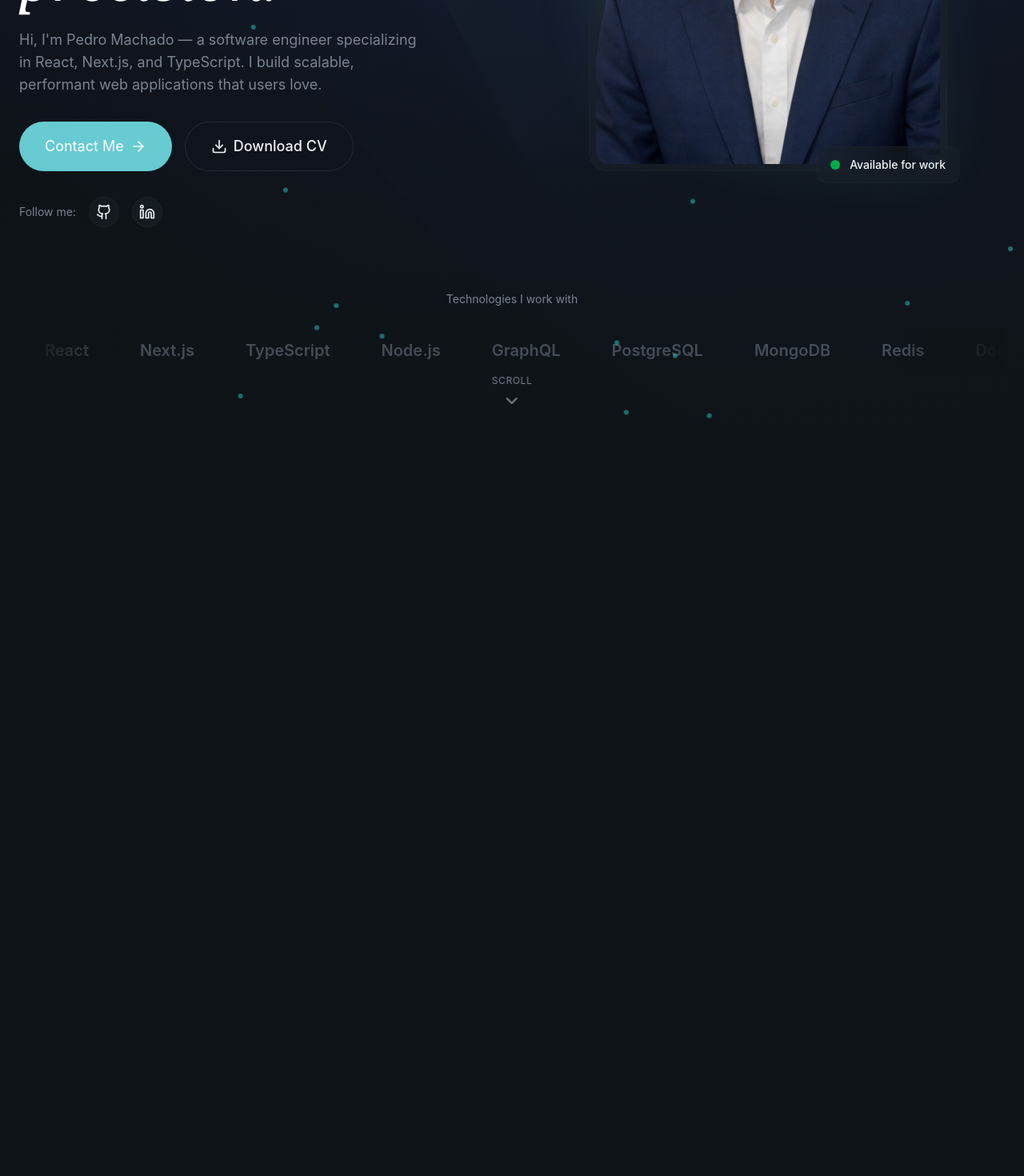
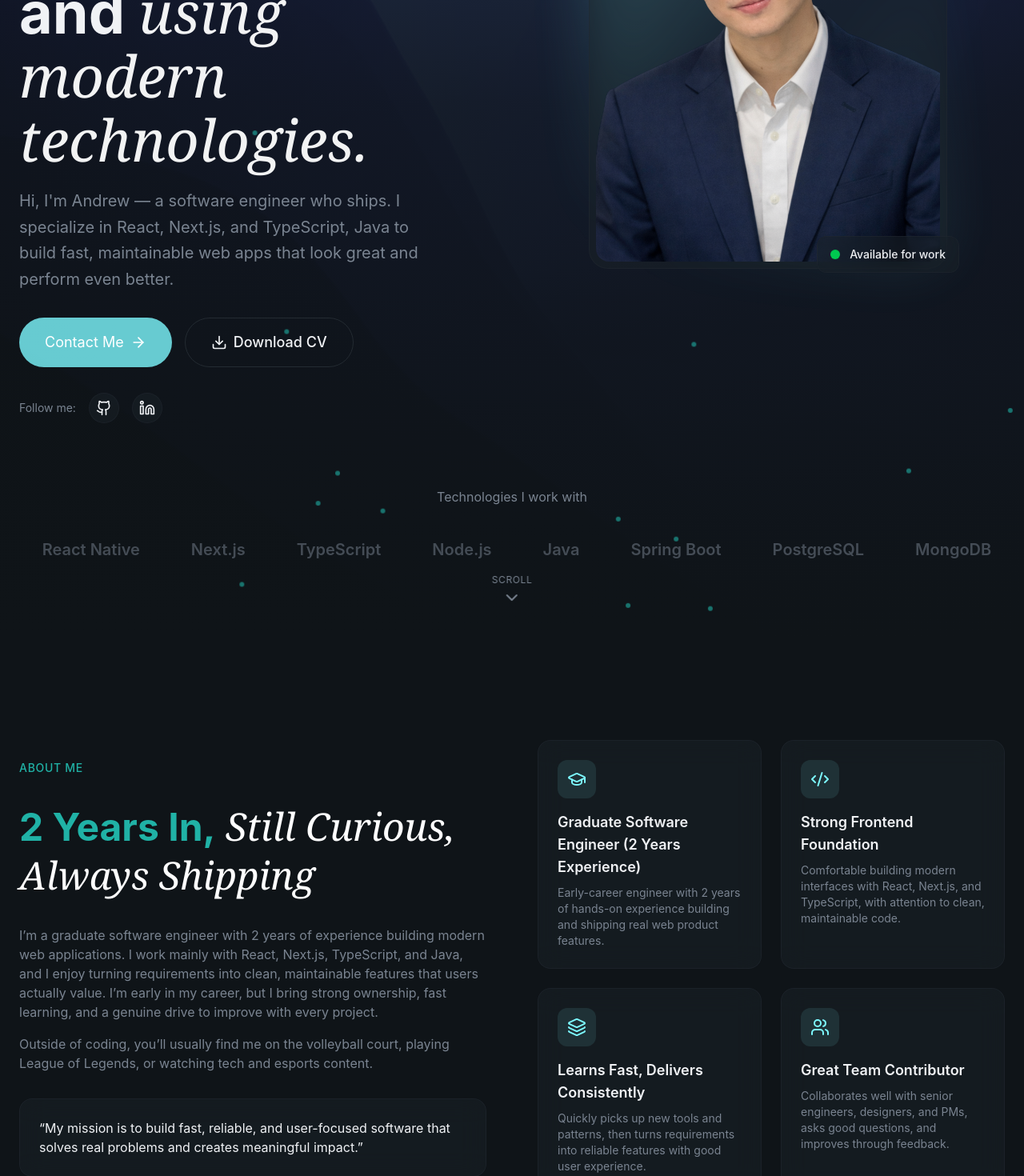
Before and after one commit to andrewcoder2005/dev-personal-portfolio, a React (Vite) app: page / in a window 1280 px wide. Shown: the part 540-2010 px from the top of the page at 80% size. Before the commit the page ends 1088 px from the top, so only its background shows below. Built offline with nearby package versions, Linux system fonts and the light colour scheme.

Commit message:
projects section

```diff
--- a/src/index.css
+++ b/src/index.css
@@ -43,8 +43,22 @@
     text-shadow: 0 0 30px
       color-mix(in srgb, var(--color-primary) 50%, transparent);
   }
+  .glow-border{
+    box-shadow: 0 0 20px
+      color-mix(in srgb, var(--color-primary) 20%, transparent),
+      inset 0 0 20px color-mix(in srgb, var(--color-primary) 5% transparent)
+  }
 }
 @layer utilities{
+  @keyframes float {
+     0%,
+     100%{
+      transform: translateY(0);
+     }
+     50%{
+      transform: translateY(-10px);
+     }
+  }
   @keyframes fade-in {
     from {
       opacity: 0;
@@ -79,6 +93,17 @@
       stroke-dashoffset: -550;
     }
   }
+  @keyframes marquee {
+    0%{
+      transform: translateX(0);
+    }100%{
+      transform: translateX(-50%);
+    }
+
+  }
+  .animate-marquee{
+    animation: marquee 30s linear infinite;
+  }
   .animate-fade-in{
     animation: fade-in 0.5s ease-out both;
   }
@@ -111,4 +136,7 @@
     backdrop-filter: blur(16px);
     box-shadow: 0 0 20px color-mix(in srgb,  #0096FF 20%, transparent);
   }
+  .animate-float{
+    animation : float 4s ease-in-out infinite;
+  }
 }
--- a/src/sections/About.tsx
+++ b/src/sections/About.tsx
@@ -1,9 +1,74 @@
+import { Code2,GraduationCap,Users,Layers,ArrowUpRight} from 'lucide-react';
 import React from 'react'
+const highlights = [
+  {
+    icon: GraduationCap,
+    title: "Graduate Software Engineer (2 Years Experience)",
+    description:
+      "Early-career engineer with 2 years of hands-on experience building and shipping real web product features.",
+  },
+  {
+    icon: Code2,
+    title: "Strong Frontend Foundation",
+    description:
+      "Comfortable building modern interfaces with React, Next.js, and TypeScript, with attention to clean, maintainable code.",
+  },
+  {
+    icon: Layers,
+    title: "Learns Fast, Delivers Consistently",
+    description:
+      "Quickly picks up new tools and patterns, then turns requirements into reliable features with good user experience.",
+  },
+  {
+    icon: Users,
+    title: "Great Team Contributor",
+    description:
+      "Collaborates well with senior engineers, designers, and PMs, asks good questions, and improves through feedback.",
+  },
 
+];
 function About() {
   return (
-    <section>
-
+    <section id="about" className=" py-32 relative overflow-hidden">
+      <div className="container mx-auto px-6 relative z-10">
+        <div className='grid lg:grid-cols-2 gap-16 items-center'>
+          {/* Left column */}
+          <div className="space-y-8">
+            <div className="animate-fade-in">
+              <span className='text-secondary-foreground text-sm font-medium tracking-wider uppercase'>
+                About me
+              </span>
+            </div>
+          <h2 className=' text-4xl md:text-5xl font-bold leading-tight animate-fade-in animation-delay-100 text-secondary-foreground'>
+            2 Years In,
+            <span className='font-serif italic font-normal text-white'> Still Curious, Always Shipping</span>
+          </h2>
+          <div className="space-y-4 text-muted-foreground animate-fade-in animaiton-delay-200">
+            <p> I’m a graduate software engineer with 2 years of experience building modern web applications. I work mainly with React, Next.js, TypeScript, and Java, and I enjoy turning requirements into clean, maintainable features that users actually value. I’m early in my career, but I bring strong ownership, fast learning, and a genuine drive to improve with every project.</p>
+            <p>Outside of coding, you’ll usually find me on the volleyball court, playing League of Legends, or watching tech and esports content.</p>
+          </div>
+          <div className="glass rounded-2xl p-6 glow-border aniamte-fade-in animaiton-delay-300">
+            <p text-lg font-medium text-foreground>
+              “My mission is to build fast, reliable, and user-focused software that solves real problems and creates meaningful impact.”
+            </p>
+          </div>
+        </div>
+        {/* Right Column - Highlights */}
+        <div className="grid sm:grid-cols-2 gap-6">
+          {highlights.map((highlight,index)=>(
+            <div
+            className='rounded-2xl glass p-6 glow-border aniamte-fade-in animaiton-fade-in'
+            key={index}
+            style={{animationDelay: `${(index + 1) * 100}ms`}}
+            >
+              <div className='w-12 h-12 rounded-xl bg-primary/10 flex items-center justify-center mb-4 hover:bg-primary/20'> <highlight.icon className='w-6 h-6 text-primary'/></div>
+              <h3 className="text-lg font-semibold mb-2">{highlight.title}</h3>
+              <p className="text-sm text-muted-foreground">{highlight.description}</p>
+            </div>
+          ))}
+        </div>
+      </div>
+      </div>
     </section>
   )
 }
--- a/src/sections/Hero.tsx
+++ b/src/sections/Hero.tsx
@@ -7,27 +7,26 @@ import {
   Twitter,
   Download,
 } from "lucide-react";
-import {AnimatedBorderButton} from "../components/AnimatedBorderButton";
+import { AnimatedBorderButton } from "../components/AnimatedBorderButton";
 
 const skills = [
   "React",
+  "React Native",
   "Next.js",
   "TypeScript",
   "Node.js",
-  "GraphQL",
+  "Java",
+  "Spring Boot",
   "PostgreSQL",
   "MongoDB",
-  "Redis",
-  "Docker",
   "AWS",
   "Vercel",
   "Tailwind CSS",
-  "Prisma",
-  "Jest",
   "Cypress",
   "Figma",
   "Git",
   "GitHub Actions",
+  "CI/CD"
 ];
 
 export const Hero = () => {
@@ -52,9 +51,8 @@ export const Hero = () => {
               backgroundColor: "#20B2A6",
               left: `${Math.random() * 100}%`,
               top: `${Math.random() * 100}%`,
-              animation: `slow-drift ${
-                15 + Math.random() * 20
-              }s ease-in-out infinite`,
+              animation: `slow-drift ${15 + Math.random() * 20
+                }s ease-in-out infinite`,
               animationDelay: `${Math.random() * 5}s`,
             }}
           />
@@ -67,27 +65,23 @@ export const Hero = () => {
           {/* Left Column - Text Content */}
           <div className="space-y-8">
             <div className="animate-fade-in">
-              <span className="inline-flex items-center gap-2 px-4 py-2 rounded-full glass text-sm text-primary">
+              <span className="inline-flex items-center gap-2 px-4 py-2 rounded-full glass text-sm text-primary border border-primary/20">
                 <span className="w-2 h-2 bg-primary rounded-full animate-pulse" />
-                Software Engineer • React Specialist
+                React • TypeScript • Next.js • Java
               </span>
             </div>
 
             {/* Headline */}
-            <div className="space-y-4">
-              <h1 className="text-5xl md:text-6xl lg:text-7xl font-bold leading-tight animate-fade-in animation-delay-100">
-                Crafting <span className="text-primary glow-text">digital</span>
-                <br />
-                experiences with
-                <br />
-                <span className="font-serif italic font-normal text-white">
-                  precision.
-                </span>
+            <div className="space-y-5">
+              <h1 className="text-5xl md:text-6xl lg:text-7xl font-bold leading-[1.1] animate-fade-in animation-delay-100">
+              Building{" "}
+                <span className="text-primary glow-text">scalable web and mobile applications</span>
+                <br className="hidden sm:block" />
+                 and{" "}
+                <span className="font-serif italic font-normal text-white/95"> using modern technologies.</span>
               </h1>
-              <p className="text-lg text-muted-foreground max-w-lg animate-fade-in animation-delay-200">
-                Hi, I'm Pedro Machado — a software engineer specializing in
-                React, Next.js, and TypeScript. I build scalable, performant web
-                applications that users love.
+              <p className="text-lg md:text-xl text-muted-foreground max-w-lg leading-relaxed animate-fade-in animation-delay-200">
+                Hi, I'm Andrew — a software engineer who ships. I specialize in React, Next.js, and TypeScript, Java to build fast, maintainable web apps that look great and perform even better.
               </p>
             </div>
 
@@ -120,7 +114,7 @@ export const Hero = () => {
             </div>
           </div>
           {/* Right Column - Profile Image */}
-          <div className="relatice animate-fade-in animation-delay-300">
+          <div className="relative animate-fade-in animation-delay-300">
             {/* Profile Image */}
             <div className="relative max-w-md mx-auto">
               <div
@@ -132,7 +126,7 @@ export const Hero = () => {
               <div className="relative glass rounded-3xl p-2 glow-border">
                 <img
                   src="/headshot.png"
-                  alt="Pedro Machado"
+                  alt="Andrew"
                   className="w-full aspect-[4/5] object-cover rounded-2xl"
                 />
 
@@ -147,7 +141,7 @@ export const Hero = () => {
                 </div>
                 {/* Stats Badge */}
                 <div className="absolute -top-4 -left-4 glass rounded-xl px-4 py-3 animate-float animation-delay-500">
-                  <div className="text-2xl font-bold text-primary">5+</div>
+                  <div className="text-2xl font-bold text-primary">2+</div>
                   <div className="text-xs text-muted-foreground">
                     Years Exp.
                   </div>
@@ -159,25 +153,11 @@ export const Hero = () => {
 
         {/* Skills Section */}
         <div className="mt-20 animate-fade-in animation-delay-600">
-          <p className="text-sm text-muted-foreground mb-6 text-center">
-            Technologies I work with
-          </p>
+          <p className="text-md text-muted-foreground mb-6 text-center">Technologies I work with</p>
           <div className="relative overflow-hidden">
-            <div
-              className="absolute left-0 top-0 bottom-0 w-32
-             bg-gradient-to-r from-background to-transparent z-10"
-            />
-            <div
-              className="absolute right-0 top-0 bottom-0 w-32
-             bg-gradient-to-l from-background to-transparent z-10"
-            />
             <div className="flex animate-marquee">
-              {[...skills, ...skills].map((skill, idx) => (
-                <div key={idx} className="flex-shrink-0 px-8 py-4">
-                  <span className="text-xl font-semibold text-muted-foreground/50 hover:text-muted-foreground transition-colors">
-                    {skill}
-                  </span>
-                </div>
+              {[...skills, ...skills].map((skill, index) => (
+                <div className="shrink-0 px-8 py-4" key={index}><span className="text-xl font-semibold text-muted-foreground/50 hover:text-muted-foreground">{skill}</span></div>
               ))}
             </div>
           </div>
--- a/src/sections/Projects.tsx
+++ b/src/sections/Projects.tsx
@@ -1,9 +1,75 @@
 import React from 'react'
+const projects = [
+  {
+    title: "MIC Booking Mobile App (Placement Project)",
+    description:
+      "React Native booking app integrated with WordPress, Ultimate Member auth, and Amelia for real-time bookings.",
+    video: "/", // replace after demo recording
+    tags: ["React Native", "WordPress API", "Amelia API", "Mobile"],
+    link: "#",
+    github: "",
+  },
+    {
+    title: "AI Study Career Copilot",
+    description:
+      "Full-stack app that helps students plan goals, track study progress, and get AI-powered feedback.",
+    video: "/",
+    tags: ["React", "Next.js", "TypeScript", "Node.js", "AI"],
+    link: "#",
+    github: "https://github.com/andrewcoder2005/ai-study-career-copilot",
+  },
+  {
+    title: "University ETL",
+    description:
+      "ETL project for extracting, cleaning, and transforming university data into analysis-ready outputs.",
+    video: "/",
+    tags: ["Python", "ETL", "SQL", "Data Processing"],
+    link: "#",
+    github: "https://github.com/andrewcoder2005/university-etl",
+  },
+  {
+    title: "Developer Personal Portfolio",
+    description:
+      "Modern portfolio site to showcase my projects, skills, and experience with clean UI and performance focus.",
+    video: "/",
+    tags: ["React", "TypeScript", "Tailwind CSS", "Vite"],
+    link: "#",
+    github: "https://github.com/andrewcoder2005/dev-personal-portfolio",
+  },
+  {
+    title: "Early Childhood Education App",
+    description:
+      "Interactive education app designed to support early learning with simple and engaging user flows.",
+    video: "/",
+    tags: ["React", "Education", "Frontend", "UX"],
+    link: "#",
+    github: "https://github.com/andrewcoder2005/early_childhood_education_app",
+  },
+  {
+    title: "Cheese Grater Chat",
+    description:
+      "Real-time chat application with responsive messaging experience and clean, scalable frontend design.",
+    video: "/",
+    tags: ["React", "Node.js", "WebSockets", "Realtime"],
+    link: "#",
+    github: "https://github.com/andrewcoder2005/cheese-grater-chat",
+  },
+  {
+    title: "E-Commerce App",
+    description:
+      "Full-stack e-commerce app with product browsing, cart, and checkout-focused user journeys.",
+    video: "/",
+    tags: ["React", "Node.js", "MongoDB", "E-commerce"],
+    link: "#",
+    github: "https://github.com/andrewcoder2005/e-commerce-app",
+  },
 
+];
 function Projects() {
   return (
-    <section>
-
+    <section  id="projects" className=" py-32 relative overflow-hidden">
+      {/* Background glows */}
+        <div className="container mx-auto px-6 relative z-10"></div>
     </section>
   )
 }
```
Also changed, not shown: src/layout/Navbar.tsx (+23 -7 lines).
